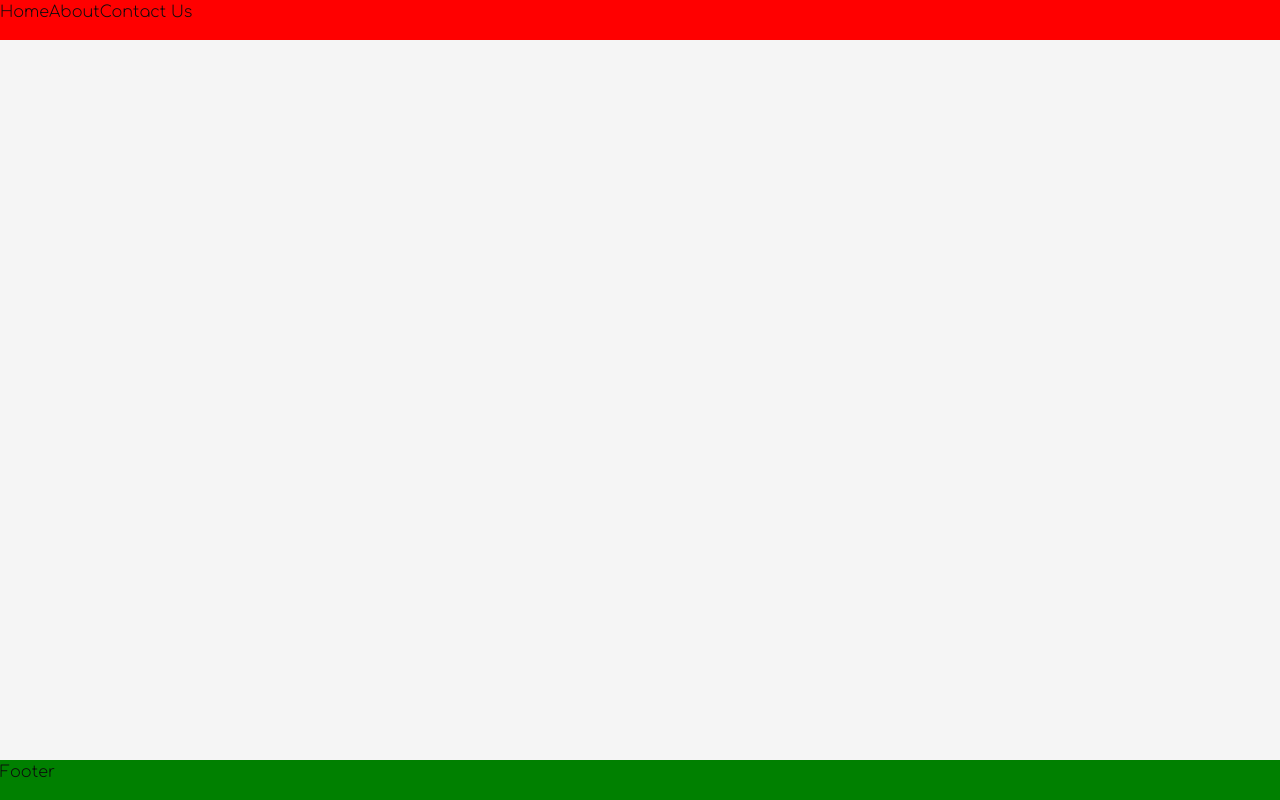
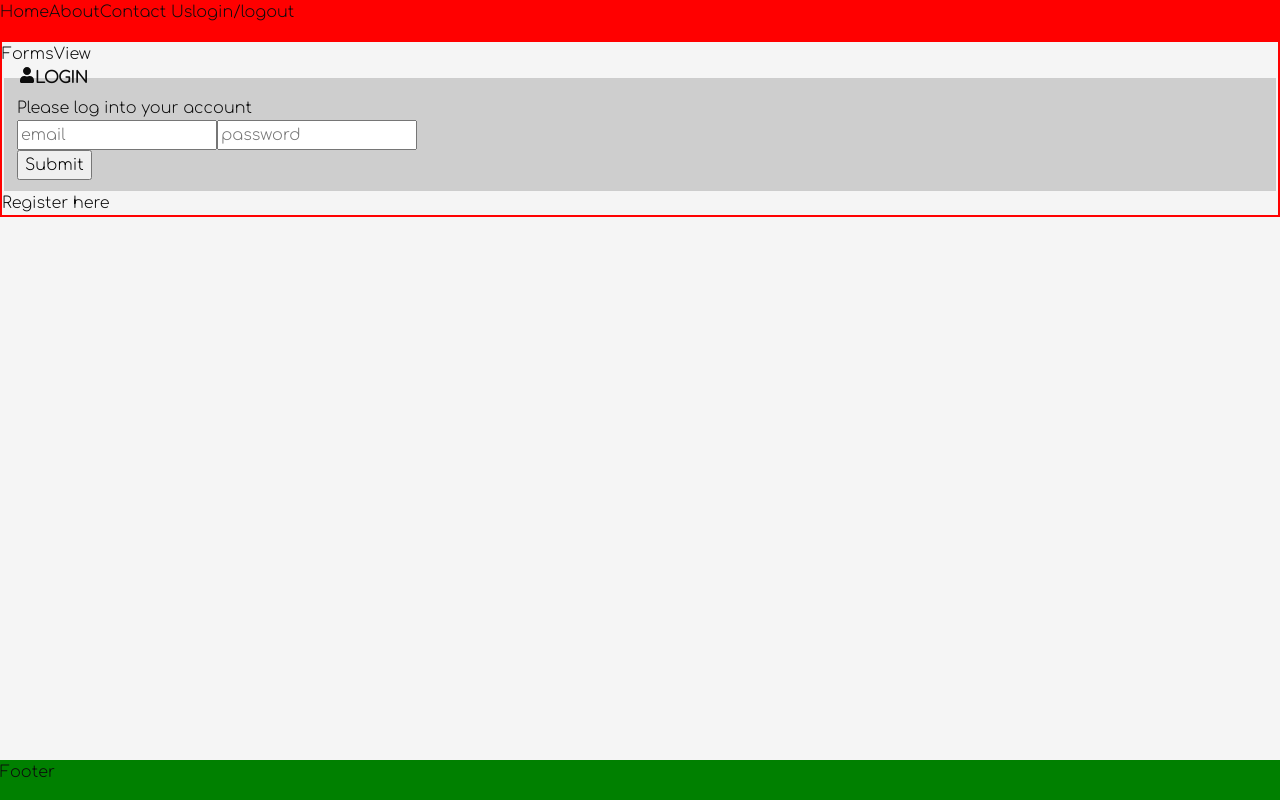
Before and after one commit to MeGallin/corp-memory, a React (Create React App) app in the folder frontend/: page /forms in a window 1280 px wide. Built offline with nearby package versions, Linux system fonts and the light colour scheme.

Commit message:
forms setup

```diff
--- a/frontend/src/App.js
+++ b/frontend/src/App.js
@@ -5,6 +5,7 @@ import Header from './components/header/Header';
 import HomeView from './views/homeView/HomeView';
 import AboutView from './views/aboutView/AboutView';
 import ContactView from './views/contactView/ContactView';
+import FormsView from './views/formsView/FormsView';
 
 function App() {
   return (
@@ -16,6 +17,7 @@ function App() {
             <Route path="/" element={<HomeView />} exact />
             <Route path="/about" element={<AboutView />} exact />
             <Route path="/contact" element={<ContactView />} exact />
+            <Route path="/forms" element={<FormsView />} exact />
           </Routes>
         </div>
         <Footer />
--- a/frontend/src/components/header/Header.jsx
+++ b/frontend/src/components/header/Header.jsx
@@ -7,6 +7,7 @@ const Header = () => {
       <Link to="/">Home</Link>
       <Link to="/about">About</Link>
       <Link to="/contact">Contact Us</Link>
+      <Link to="/forms">login/logout</Link>
     </header>
   );
 };
--- /dev/null
+++ b/frontend/src/components/login/Login.jsx
@@ -0,0 +1,66 @@
+import { useState, useEffect } from 'react';
+import { FaUser } from 'react-icons/fa';
+import './Login.scss';
+
+const Login = () => {
+  const [formData, setFormData] = useState({
+    email: '',
+    password: '',
+  });
+  const { email, password } = formData;
+  const handleLoginSubmit = (e) => {
+    e.preventDefault();
+    console.log(formData);
+    // Dispatch Action
+
+    setFormData({
+      email: '',
+      password: '',
+    });
+  };
+
+  const handleOnchange = (e) => {
+    setFormData((previousState) => ({
+      ...previousState,
+      [e.target.name]: e.target.value,
+    }));
+  };
+
+  return (
+    <div className="login-wrapper">
+      <fieldset className="fieldSet">
+        <legend>
+          <FaUser />
+          Login
+        </legend>
+        <p>Please log into your account</p>
+        <div>
+          <form onSubmit={handleLoginSubmit}>
+            <input
+              type="email"
+              id="email"
+              name="email"
+              value={email}
+              placeholder="email"
+              onChange={handleOnchange}
+            />
+            <input
+              type="password"
+              id="password"
+              name="password"
+              value={password}
+              placeholder="password"
+              onChange={handleOnchange}
+            />
+
+            <div>
+              <button type="submit">Submit</button>
+            </div>
+          </form>
+        </div>
+      </fieldset>
+    </div>
+  );
+};
+
+export default Login;
--- /dev/null
+++ b/frontend/src/components/login/Login.scss
@@ -0,0 +1,4 @@
+@import '../../index.scss';
+
+.login-wrapper {
+}
--- /dev/null
+++ b/frontend/src/components/registration/Registration.jsx
@@ -0,0 +1,96 @@
+import { useState, useEffect } from 'react';
+import { FaUser } from 'react-icons/fa';
+
+import './Registration.scss';
+
+const Registration = () => {
+  const [pwMessage, setPwMessage] = useState(true);
+  const [formData, setFormData] = useState({
+    name: '',
+    email: '',
+    password: '',
+    confirmPassword: '',
+  });
+  const { name, email, password, confirmPassword } = formData;
+  const handleRegistrationSubmit = (e) => {
+    e.preventDefault();
+
+    //Check that passwords match
+    if (password === confirmPassword) {
+      console.log(formData);
+      // Dispatch Action
+
+      setPwMessage(true);
+      setFormData({
+        name: '',
+        email: '',
+        password: '',
+        confirmPassword: '',
+      });
+    } else {
+      setPwMessage(false);
+    }
+  };
+
+  const handleOnchange = (e) => {
+    setFormData((previousState) => ({
+      ...previousState,
+      [e.target.name]: e.target.value,
+    }));
+  };
+
+  return (
+    <div className="registration-wrapper">
+      <fieldset className="fieldSet">
+        <legend>
+          <FaUser />
+          Registration
+        </legend>
+        <p>Please create an account.</p>
+        {!pwMessage ? <p>Seems like your password's dont' match</p> : null}
+        <div>
+          <form onSubmit={handleRegistrationSubmit}>
+            <input
+              type="text"
+              id="name"
+              name="name"
+              value={name}
+              placeholder="Name"
+              onChange={handleOnchange}
+            />
+
+            <input
+              type="email"
+              id="email"
+              name="email"
+              value={email}
+              placeholder="email"
+              onChange={handleOnchange}
+            />
+            <input
+              type="password"
+              id="password"
+              name="password"
+              value={password}
+              placeholder="password"
+              onChange={handleOnchange}
+            />
+            <input
+              type="password"
+              id="confirmPassword"
+              name="confirmPassword"
+              value={confirmPassword}
+              placeholder="confirmPassword"
+              onChange={handleOnchange}
+            />
+            <div>
+              <button type="submit">Submit</button>
+            </div>
+          </form>
+        </div>
+      </fieldset>
+    </div>
+  );
+};
+
+export default Registration;
--- /dev/null
+++ b/frontend/src/components/registration/Registration.scss
@@ -0,0 +1,4 @@
+@import '../../index.scss';
+
+.registration-wrapper {
+}
--- /dev/null
+++ b/frontend/src/views/formsView/FormView.scss
@@ -0,0 +1,4 @@
+@import '../../index.scss';
+.forms-view-wrapper {
+  border: red 2px solid;
+}
--- /dev/null
+++ b/frontend/src/views/formsView/FormsView.jsx
@@ -0,0 +1,27 @@
+import { useState } from 'react';
+import Login from '../../components/login/Login';
+import Registration from '../../components/registration/Registration';
+import './FormView.scss';
+
+const FormsView = () => {
+  const [showForm, setShowForm] = useState(true);
+
+  return (
+    <div className="forms-view-wrapper">
+      FormsView
+      {showForm ? (
+        <>
+          <Login />
+          <p onClick={() => setShowForm(!showForm)}>Register here</p>
+        </>
+      ) : (
+        <>
+          <Registration />
+          <p onClick={() => setShowForm(!showForm)}>login here</p>
+        </>
+      )}
+    </div>
+  );
+};
+
+export default FormsView;
```
